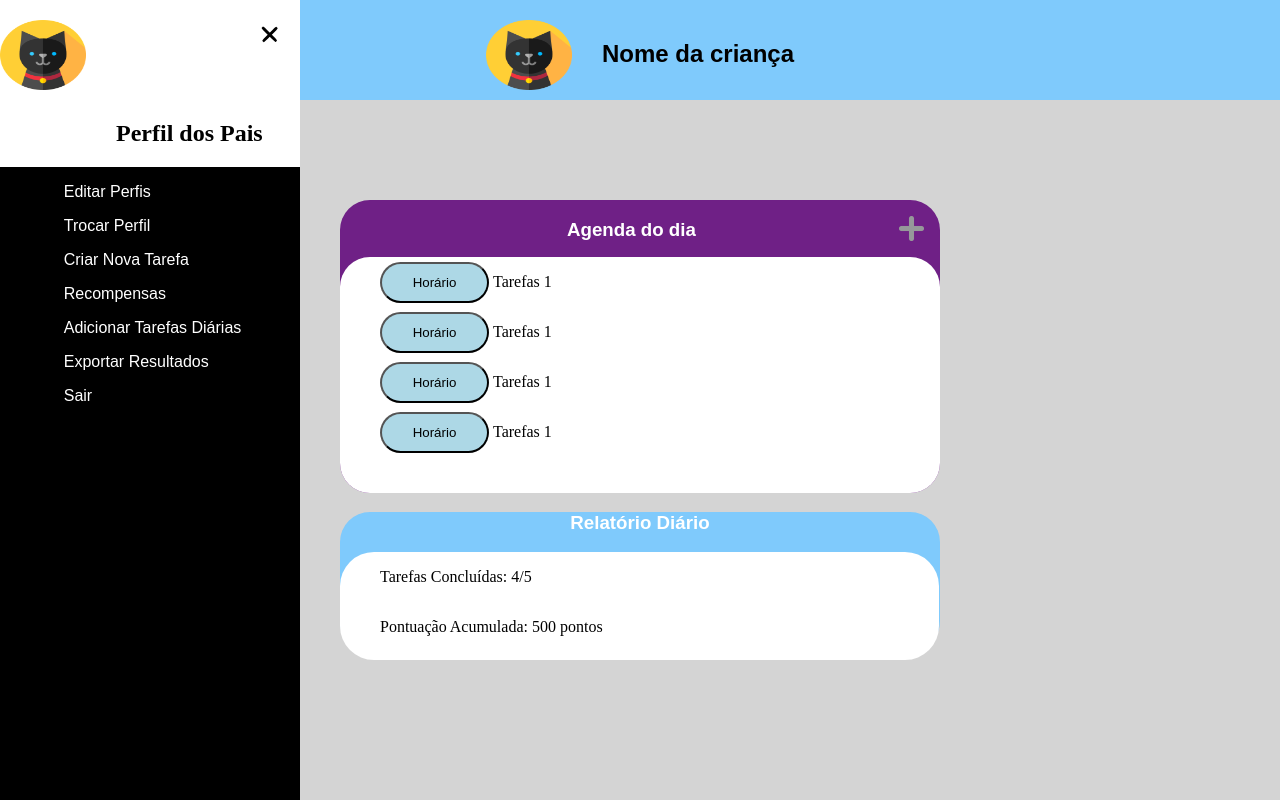
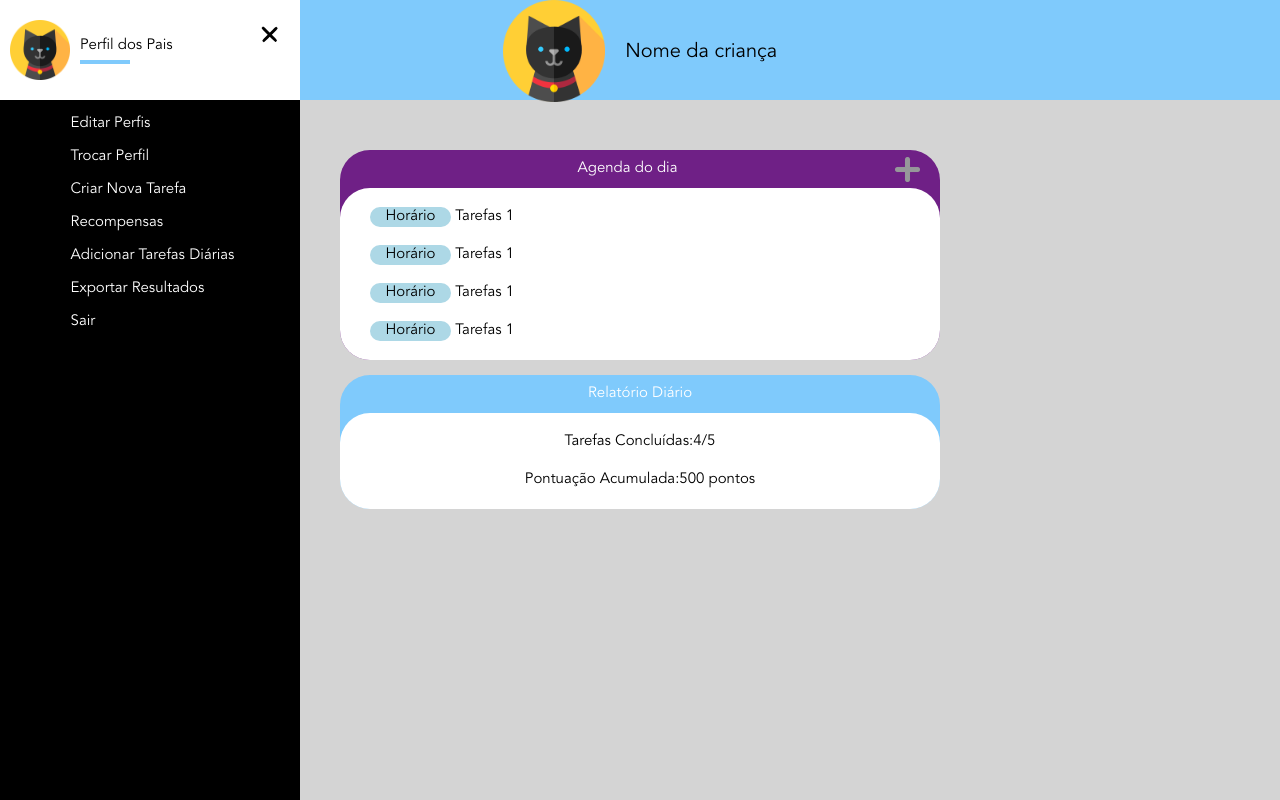
Before and after one commit to ntiemis/SemMiMiMi, a plain HTML site: page Site/pais.html in a window 1280 px wide. Both pictures are taken after a click on the element 40 px from the left and 30 px from the top of the page. Drawn offline with Linux system fonts and the light colour scheme.

Commit message:
Ajuestes no css do perfil dos pais

```diff
--- /dev/null
+++ b/Site/editarperfis.css
@@ -0,0 +1,153 @@
+body{
+    margin:0;
+    background-color: rgb(212, 212, 212);
+    font: 15px avenirltstd;
+}
+
+.primeira{
+    display: flex;
+    justify-content: center;
+    font-family: Arial, Helvetica, sans-serif;
+    background-color: rgb(127, 202, 252);
+    height: 100px;
+    font: 15px avenirltstd;
+}
+
+#gato{
+    margin-top: auto;
+    margin-bottom: auto;
+    margin-right: 20px;
+    position: relative;
+    width: 8%;
+}
+
+#titulo{
+    margin-top: 40px;
+    text-align: center;
+    font: 20px avenirltstd;
+}
+
+#agenda{
+    display: flex;
+}
+
+#crianca{
+    width: 40%;
+    font: 20px avenirltstd;
+    background-color: white;
+    border-radius: 30px;
+    height: 300px;
+}
+
+#pais{
+    width: 40%;
+    height: 300px;
+    font: 20px avenirltstd;
+    background-color: white;
+    border-radius: 30px;
+}
+
+aside {
+    background-color:black;
+    position: fixed;
+    top: 0;
+    left: 0;
+    height: 100vh;
+    width: 300px;
+    display: flex;
+    flex-direction: column;
+    justify-content: flex-start;
+    align-items: center;
+    transform: translateX(-240px);
+    transition: 1.2s;
+    box-shadow: 0 10px;
+    font: 15px avenirltstd;
+}
+
+aside h1{
+    margin: auto 30px auto 0px;
+    font: 15px avenirltstd;
+}
+
+#head{
+    background-color: white;
+    width: 100%;
+    height: 100px;
+    display: flex;
+    font: 15px avenirltstd;
+    color:black;
+}
+
+#botoes{
+    font: 15px avenirltstd;
+    color: white;
+    text-align: left;
+    align-items: flex-end;
+    margin-left: 5px;
+    height: 30px;
+}
+
+#hamburger{
+    height: 20px;
+    width: 20px;
+    position: absolute;
+    top: 20px;
+    right: 20px;
+    cursor: pointer;
+    font: 15px avenirltstd;
+}
+
+.tracinho{
+    z-index: 1;
+    background-color: black;
+    border-radius: 25%;
+    height: 3px;
+    margin-top: 5px;
+    transition: 1.2s;
+}
+
+aside.active{
+    transform: translateX(0);
+    transition: 1.2s;
+    font: 15px avenirltstd;
+}
+
+#gatopais{
+    margin:auto 10px;
+    position: relative;
+    width: 20%;
+}
+
+#traco{
+    border: solid 2px rgb(127, 202, 252);
+    width: 50%;
+    margin: 0 auto 0 0;
+}
+
+#hamburger.active .tracinho:nth-child(1){
+    transform: rotate(45deg) translate(5px, 6px);
+    font: 15px avenirltstd;
+}
+
+#hamburger.active .tracinho:nth-child(2){
+    display: none;
+    font: 15px avenirltstd;
+}
+
+#hamburger.active .tracinho:nth-child(3){
+    transform: rotate(-45deg);
+    font: 15px avenirltstd;
+}
+
+h1>span{
+    height: 6px;
+    width: 153px;
+    background-color: black;
+    font: 15px avenirltstd;
+}
+
+
+@font-face {
+    font-family: avenirltstd;
+    src: url('fonts/AvenirLTStd-Book.otf');
+};
--- a/Site/pais.css
+++ b/Site/pais.css
@@ -1,6 +1,7 @@
 body{
     margin:0;
     background-color: rgb(212, 212, 212);
+    font: 15px avenirltstd;
 }
 
 .primeira{
@@ -9,29 +10,33 @@ body{
     font-family: Arial, Helvetica, sans-serif;
     background-color: rgb(127, 202, 252);
     height: 100px;
+    font: 15px avenirltstd;
 }
 
 #gato{
-    margin-right: 30px;
-    margin-top: 20px;
-    height: 70px;
-    width: 86px;
+    margin-top: auto;
+    margin-bottom: auto;
+    margin-right: 20px;
+    position: relative;
+    width: 8%;
 }
 
 #titulo{
     margin-top: 40px;
     text-align: center;
-    font-family: Arial, Helvetica, sans-serif;
+    font: 20px avenirltstd;
 }
+
 .segunda{
-    margin-top: 100px;
+    margin-top: 50px;
     display: flex;
     justify-content: center;
+    font: 15px avenirltstd;
 }
 
 h3{
     text-align: center;
-    font-family: Arial, Helvetica, sans-serif;
+    font: 15px avenirltstd;
 }
 
 .linkimagem{
@@ -39,84 +44,112 @@ h3{
     width: auto;
     max-width: 60px;
     max-height: 60px;
+    font: 15px avenirltstd;
 }
 
 #quadro{
-
     background-color:#6f2086;
     border-radius: 30px;
     color:black;
-    height:293px;
     width: 600px;
+    font: 15px avenirltstd;
+    margin: 0 0 15px 0;
+}
 
+
+#quadrotop{
+    width: 100%;
+    display: flex;
 }
 
 #textoagenda{
     text-align: center;
-    margin:9px;
-    margin-left: 216px;
-    -webkit-margin-before: 1em;
-    -webkit-margin-after: -1em;
-    -webkit-margin-start: 227px;
-    -webkit-margin-end: 5px;
+    margin: 10px 0px 10px 20px;
+    width: 100%;
     color: #ffffff;
+    font: 15px avenirltstd;
+    position: relative;
 }
 
 #mais{
-    margin-top: 16px;
-    margin-left: 198px;
+    width: 10%;
+    margin:auto 20px auto 0px;
     max-width: 25px;
     max-height: 25px;
+    font: 15px avenirltstd;
 }
 
 ul{
     background-color: #ffffff;
     border-radius: 30px;
     color: black;
-    height: 236px;
-    width: 560px;
+    width: 100%;
     list-style-type: none;
+    font: 15px avenirltstd;
+    padding: 10px 0;
+    margin: 0;
+}
+
+li{
+    margin: 0 30px;
 }
 
 ul > li > p  {
     display: -webkit-inline-box;
     position:relative;
+    margin: 10px auto;
+    font: 15px avenirltstd;
 }
 
 ul> li > button {
     background-color:lightblue;
     border-radius: 30px;
-    width: 109px;
-    height: 41px;
+    border: solid 0;
+    width: 15%;
+    height: 30%;
+    font: 15px avenirltstd;
 }
 #relatoriodiario{
     background-color:rgb(127, 202, 252);
+    text-align: center;
+    margin: 0;
+    width: 100%;
+    color: #ffffff;
     border-radius: 30px;
-    height: 139px;
-    width: 600px;
-    color: white;
+    font: 15px avenirltstd;
+    position: relative;
+}
 
+#relatoriodiario > h3{
+    text-align: center;
+    margin: 15px 0 10px 0;
+    padding: 10px 0 0 0;
+    color: #ffffff;
+    font: 15px avenirltstd;
+    position: relative;
 }
+
 #relatoriodiario > button  {
     display: -webkit-inline-box;
     position:relative;
-
+    font: 15px avenirltstd;
 }
 
 #lista-relatorio-d {
-    height: 108px;
-    width: 559px;
-    border-radius: 34px;
+    width: 100%;
+    border-radius: 30px;
+    padding: 10px 0;
+    font: 15px avenirltstd;
 }
 
 #quadrotop{
     display: flex;
+    font: 15px avenirltstd;
 }
-
-
 
 .itemtarefa{
     display: inline-block;
+    font: 15px avenirltstd;
 }
 
 aside {
@@ -130,25 +163,28 @@ aside {
     flex-direction: column;
     justify-content: flex-start;
     align-items: center;
-    transform: translateX(-230px);
+    transform: translateX(-240px);
     transition: 1.2s;
     box-shadow: 0 10px;
+    font: 15px avenirltstd;
 }
 
 aside h1{
-    margin-top: 120px;
+    margin: auto 30px auto 0px;
+    font: 15px avenirltstd;
 }
 
 #head{
     background-color: white;
-    width: 300px;
+    width: 100%;
+    height: 100px;
     display: flex;
-    font-family: avenir;
+    font: 15px avenirltstd;
     color:black;
 }
 
 #botoes{
-    font-family: Arial, Helvetica, sans-serif;
+    font: 15px avenirltstd;
     color: white;
     text-align: left;
     align-items: flex-end;
@@ -163,6 +199,7 @@ aside h1{
     top: 20px;
     right: 20px;
     cursor: pointer;
+    font: 15px avenirltstd;
 }
 
 .tracinho{
@@ -177,22 +214,45 @@ aside h1{
 aside.active{
     transform: translateX(0);
     transition: 1.2s;
+    font: 15px avenirltstd;
+}
+
+#gatopais{
+    margin:auto 10px;
+    position: relative;
+    width: 20%;
+}
+
+#traco{
+    border: solid 2px rgb(127, 202, 252);
+    width: 50%;
+    margin: 5px auto 0 0;
 }
 
 #hamburger.active .tracinho:nth-child(1){
     transform: rotate(45deg) translate(5px, 6px);
+    font: 15px avenirltstd;
 }
 
 #hamburger.active .tracinho:nth-child(2){
     display: none;
+    font: 15px avenirltstd;
 }
 
 #hamburger.active .tracinho:nth-child(3){
     transform: rotate(-45deg);
+    font: 15px avenirltstd;
 }
 
 h1>span{
     height: 6px;
     width: 153px;
     background-color: black;
+    font: 15px avenirltstd;
 }
+
+
+@font-face {
+    font-family: avenirltstd;
+    src: url('fonts/AvenirLTStd-Book.otf');
+};
--- a/Site/pais.html
+++ b/Site/pais.html
@@ -49,10 +49,10 @@
                 <h3>Relatório Diário</h3>
                 <ul id="lista-relatorio-d">
                     <li>
-                        <p>Tarefas Concluídas: 4/5 </p>
+                        <p>Tarefas Concluídas: <p id="tarefas"> 4/5</p></p>
                     </li>
                     <li>
-                        <P>Pontuação Acumulada: 500 pontos</P>
+                        <P>Pontuação Acumulada: <p id="pontos"> 500</p> pontos</P>
                     </li>
                </ul>
             </div>
@@ -70,9 +70,8 @@
             </div>
 
             <div id="head">
-                <img id="gato" src="https://raw.githubusercontent.com/ntiemis/SemMiMiMi/master/Site/Imagens/cat%20-%20Copia%20(2).png" alt="">
-                <h1>Perfil dos Pais<span></span></h1>
-
+                <img id="gatopais" src="https://raw.githubusercontent.com/ntiemis/SemMiMiMi/master/Site/Imagens/cat%20-%20Copia%20(2).png" alt="">
+                <h1>Perfil dos Pais<hr id="traco"></hr></h1>
             </div>
 
             <div id="botoes">
```
Also changed, not shown: Site/editarperfis.html (added, +58 -0 lines), Site/editarperfis.js (added, +16 -0 lines).
